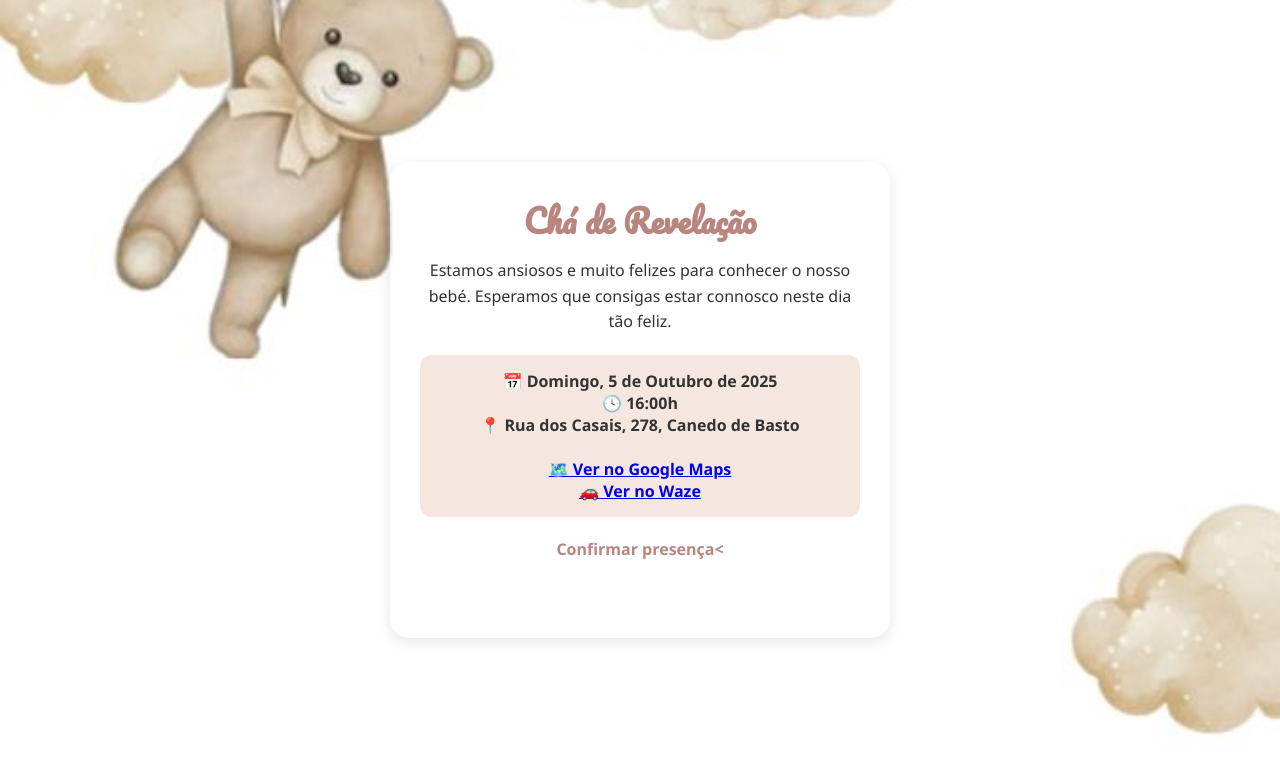
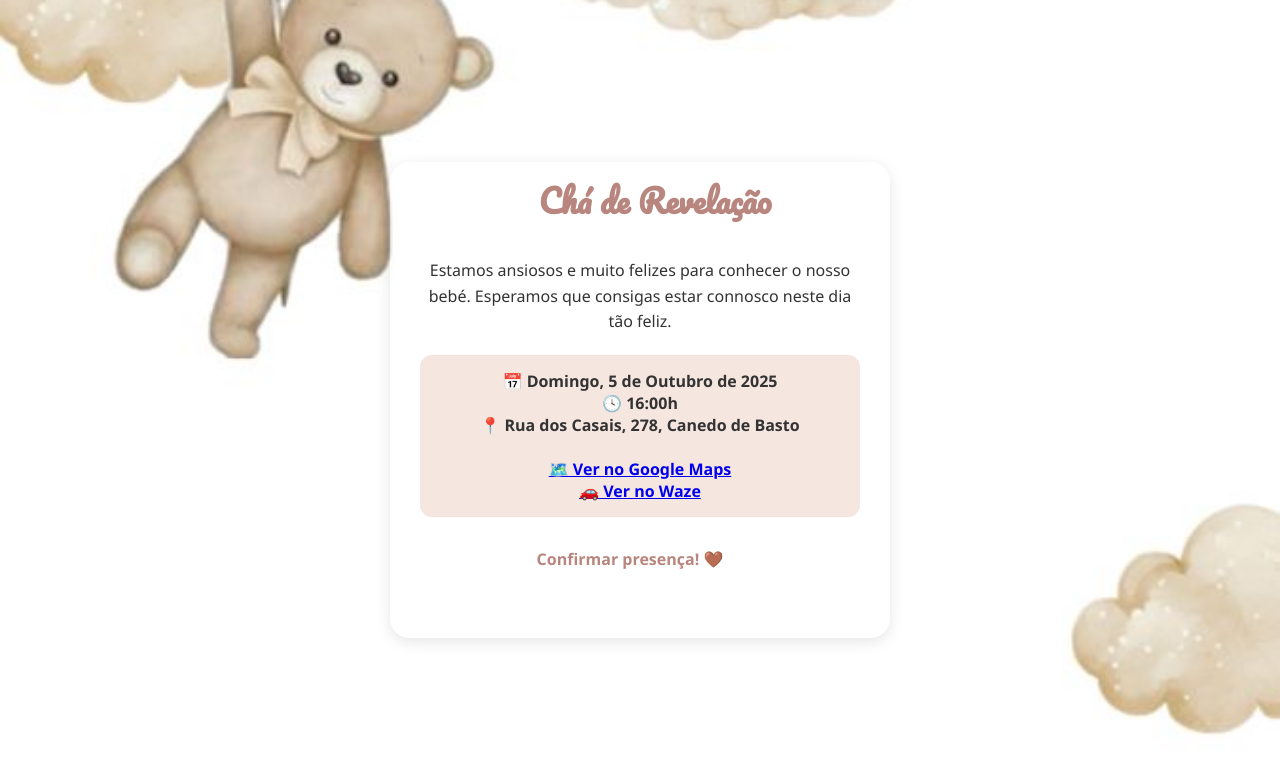
Before and after one commit to paraujocm/baby-shower, a plain HTML site: page index.html in a window 1280 px wide. Drawn offline with Linux system fonts and the light colour scheme.

Commit message:
Update index.html

```diff
--- a/index.html
+++ b/index.html
@@ -52,11 +52,14 @@
     }
 
     .card h1 {
+      position: relative;
+      top: -20px;    /* sobe 20px */
+      right: -15px;  /* move 15px para a direita */
       font-size: 2rem;
       color: #b8867e;
       margin-bottom: 10px;
       font-family: 'Pacifico', cursive;
-    }
+}
 
     .card h2 {
       font-size: 1.2rem;
@@ -83,10 +86,13 @@
     }
 
     .rsvp a {
+      position: relative;
+      top: 10px;   /* desce 10px */
+      left: -10px; /* move 10px para a esquerda */
       color: #b8867e;
       text-decoration: none;
       font-weight: bold;
-    }
+}
 
     .rsvp a:hover {
       text-decoration: underline;
@@ -112,7 +118,7 @@
     </div>
 
     <p class="rsvp">
-      <a href="https://wa.me/351937435600?text=Olá!%20Confirmo%20a%20minha%20presença!%20💖" target="_blank" rel="noopener noreferrer">Confirmar presença<</a><br/><br/>
+      <a href="https://wa.me/351937435600?text=Olá!%20Confirmo%20a%20minha%20presença!%20💖" target="_blank" rel="noopener noreferrer">Confirmar presença! 🤎 </a><br/><br/>
     </p>
   </div>
 </body>
```
